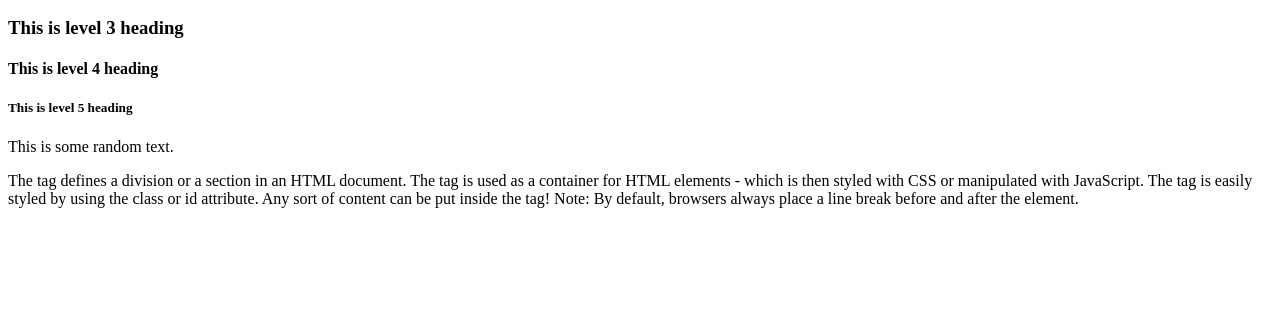
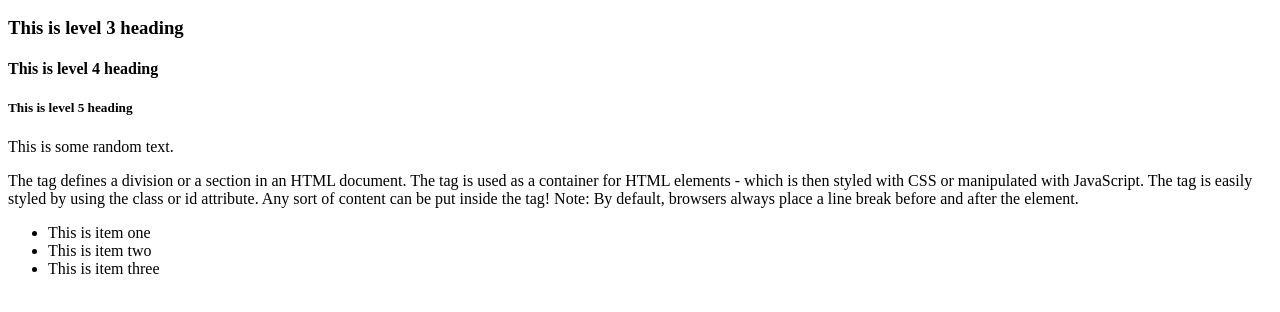
Before and after one commit to famashines/gh-tutorial, a plain HTML site: page index.html in a window 1280 px wide. Shown: the part 110-422 px from the top of the page. Drawn offline with Linux system fonts and the light colour scheme.

Commit message:
add styles and list items

```diff
--- a/index.html
+++ b/index.html
@@ -4,6 +4,7 @@
     <meta charset="UTF-8" />
     <meta name="viewport" content="width=device-width, initial-scale=1.0" />
     <title>famashines</title>
+    <link rel="stylesheet" href="main.css" />
   </head>
   <body>
     <h1>This is level 1 heading</h1>
@@ -20,5 +21,11 @@
       or id attribute. Any sort of content can be put inside the tag! Note: By
       default, browsers always place a line break before and after the element.
     </div>
+
+    <ul id="list">
+      <li class="items">This is item one</li>
+      <li class="items">This is item two</li>
+      <li class="items">This is item three</li>
+    </ul>
   </body>
 </html>
```
